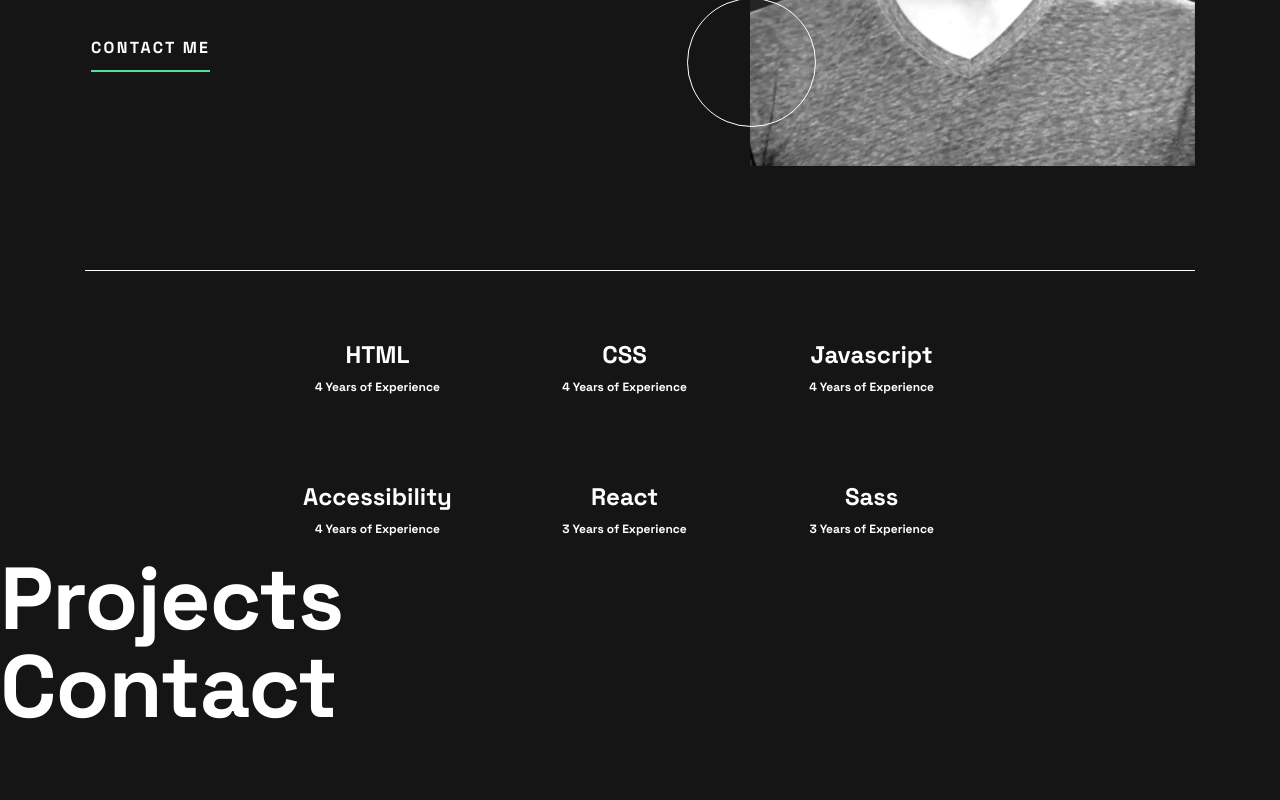
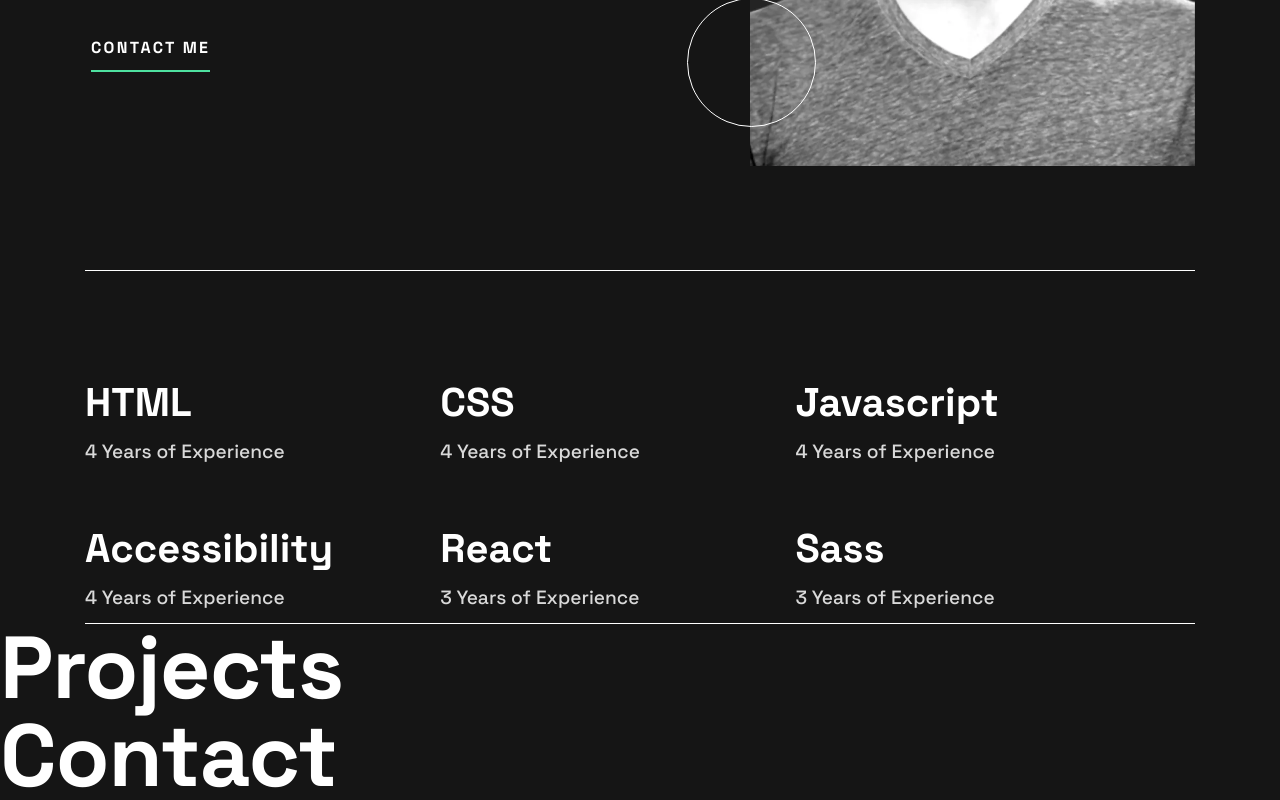
Before and after one commit to cboswel1/single-page-portfolio-demo, a React (Vite) app: page / in a window 1280 px wide. Shown: the part 554-1354 px from the top of the page. Before the commit the page ends 1285 px from the top, so only its background shows below. Built offline with nearby package versions, Linux system fonts and the light colour scheme.

Commit message:
experience desktop framing

```diff
--- a/src/components/experience/experience.component.jsx
+++ b/src/components/experience/experience.component.jsx
@@ -13,12 +13,13 @@ const Experience = () => {
 
   return (
     <div className="experience">
+
       <div className="experience__wrapper">
         {experience.map((experience) => {
           return (
             <div className="experience__content" key={experience.id}>
               <h2 className="experience__title">{experience.name}</h2>
-              <h3>{experience.time}</h3>
+              <p>{experience.time}</p>
             </div>
           );
         })}
--- a/src/components/experience/experience.styles.scss
+++ b/src/components/experience/experience.styles.scss
@@ -2,18 +2,26 @@
 
 .experience {
   border-top: solid 1px #fff;
+  border-bottom: solid 1px #fff;
   display: flex;
   justify-content: center;
+  width: auto;
+  margin: 0 16px;
+
+  &__wrapper {
+    margin: 40px 0 20px;
+  }
 
   &__content {
     display: flex;
     flex-direction: column;
     align-items: center;
-    margin-bottom: 20px;
+    margin-bottom: 24px;
   }
 
   &__title {
     margin-bottom: 5px;
+    font-size: 1.9rem;
   }
 }
 
@@ -31,9 +39,10 @@
     }
 
     &__content {
-      flex: 0 0 32%;
+      flex: 0 0 50%;
       height: 50px;
       margin-top: 72px;
+      align-items: flex-start;
     }
 
     &__title {
@@ -41,3 +50,21 @@
     }
   }
 }
+
+@media (min-width: $bp-desktop) {
+  .experience {
+    justify-content: left;
+
+    &__content {
+      flex: 0 0 32%;
+      align-items: flex-start;
+      height: 50px;
+      margin-top: 72px;
+      width: 200px;
+    }
+    &__title {
+      font-size: 40px;
+      margin-bottom: 14px;
+    }
+  }
+}
--- a/src/components/profile/profile.component.jsx
+++ b/src/components/profile/profile.component.jsx
@@ -52,6 +52,7 @@ const Profile = () => {
           <Button type="button">Contact Me</Button>
         </div>
       </div>
+
     </main>
   );
 };
--- a/src/components/profile/profile.styles.scss
+++ b/src/components/profile/profile.styles.scss
@@ -2,7 +2,7 @@
 
 .profile {
   position: relative;
-  margin-bottom: 80px;
+  margin-bottom: 40px;
 
   &__bg-rings {
     position: absolute;
@@ -52,6 +52,7 @@
   &__button {
     display: flex;
     justify-content: center;
+    margin-bottom: 40px;
   }
 }
 
--- a/src/globals.scss
+++ b/src/globals.scss
@@ -55,6 +55,11 @@ button {
   letter-spacing: 2.29px;
 }
 
+hr {
+  width: auto;
+  margin: 40px 10px 0px 0px;
+}
+
 @media (min-width: 600px) {
   h1 {
     font-size: 4.3rem;
```
